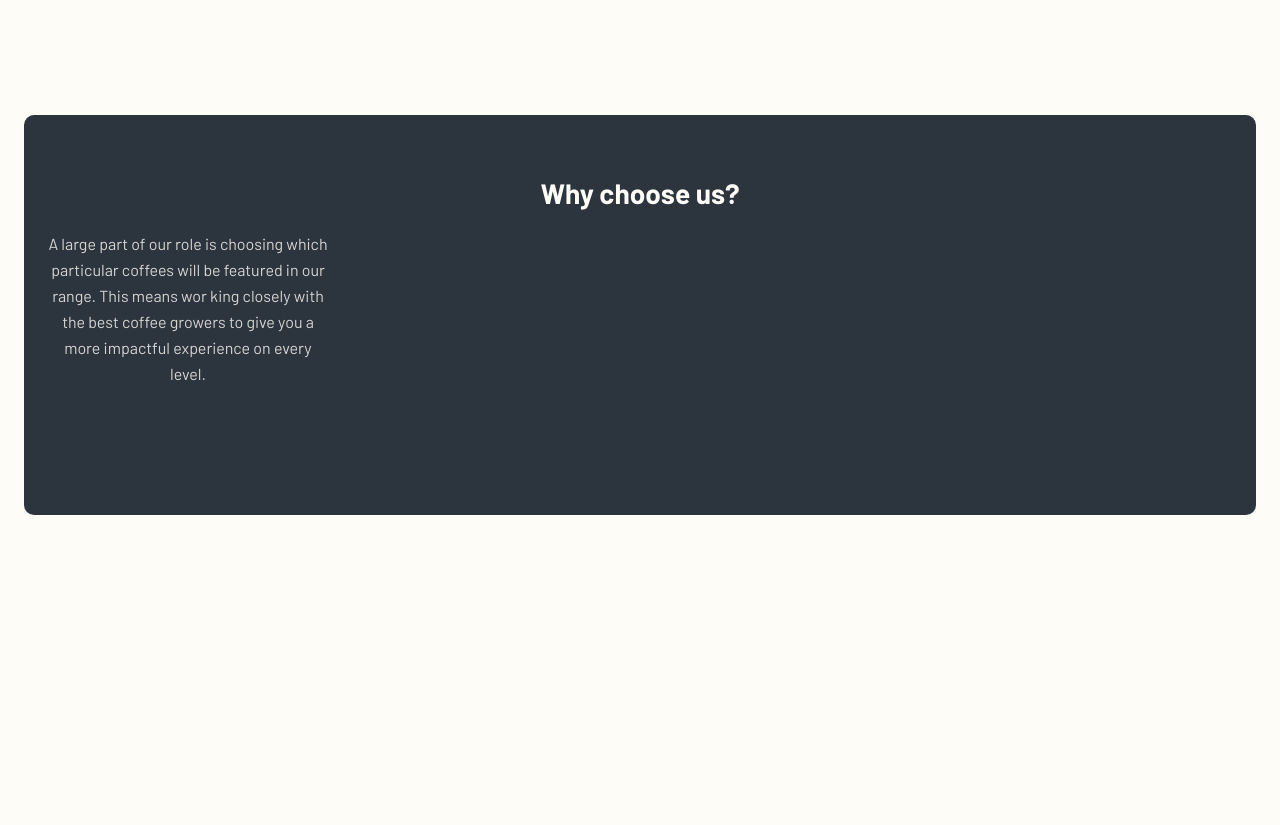
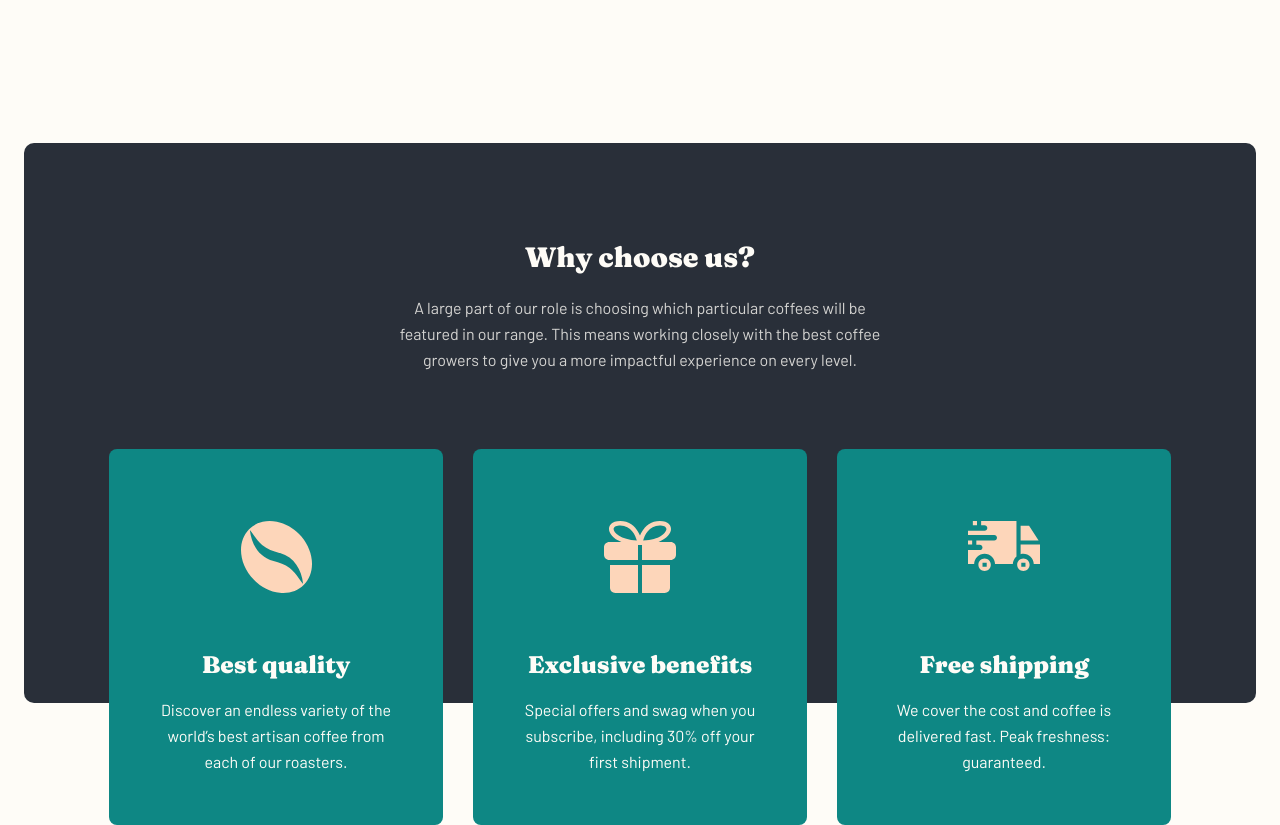
Before and after one commit to asrorkhujar/coffeeroasters-mobilefirst, a plain HTML site: page index.html in a window 1280 px wide. Shown: the part 1256-2081 px from the top of the page. Before the commit the page ends 1771 px from the top, so only its background shows below. Drawn offline with Linux system fonts and the light colour scheme.

Commit message:
fixed sitenav and finish feature section

```diff
--- a/css/styles.css
+++ b/css/styles.css
@@ -283,28 +283,114 @@ margin-bottom: 13px;
   margin-right: auto;
 }
 
-/* FEATURES */
-.features__top{
-  padding: 64px 24px;
+.features-top {
+  position: relative;
+  padding: 64px 24px 24px;
+  border-radius: 10px 10px 0 0;
+  background-color: #2C343E;
+  color: var(--light-cream);
   text-align: center;
-background-color: #2C343E;
-color: var(--light-cream);
-border-radius: 10px;
 }
-.features__heading{
-  font-weight: 900;
+
+.features-top::after{
+  content: '';
+  position: absolute;
+  top: 100%;
+  left: 0;
+  right: 0;
+  height: 630px;
+  background-color: #282F38;
+  z-index: -1;
+  border-radius: 0 0 10px 10px;
+
+}
+
+.features__heading {
+  margin-top: 0;
+  margin-bottom: 24px;
+  font-family: var(--font-family-fancy);
   font-size: 28px;
-  line-height: 28px;
+  line-height: 1;
+
+
+}
+
+.features__info {
   margin-top: 0;
+  margin-bottom: 0;
+  font-weight: normal;
+  color: var(--light-cream);
+  opacity: .8;
+}
+
+.features__list {
+  margin: 0;
+  padding: 36px 24px 0;
+  display: flex;
+  flex-direction: column;
+  list-style: none;
+}
+
+.features__item {
+  border-radius: 8px;
+  padding: 72px 12px 50px;
+  position: relative;
+  text-align: center;
+
+}
+.features__item:not(:last-child){
   margin-bottom: 24px;
 }
 
-.features__info{
-  max-width: 280px;
+.features__item::before{
+  flex-shrink: 0;
+  margin-bottom: 56px;
+  content: '';
+  width: 72px;
+  height: 72px;
+  background-repeat: no-repeat;
+  display: block;
+}
+
+.features__item--quality::before {
+  background-image: url("../img/coffee-icon.svg");
+}
+
+.features__item--benefits::before {
+  background-image: url("../img/gift-icon.svg");
+}
+
+.features__item--shipping::before {
+  background-image: url("../img/car-icon.svg");
+}
+
+
+.features__item:not(:last-child){
+  margin-bottom: 24px;
+}
+
+.item-feature {
+  display: flex;
+  flex-direction: column;
+  align-items: center;
+  text-align: center;
+  background-color: var(--dark-cyan);
+  color: var(--light-cream);
+}
+
+.item-feature__heading {
   margin-top: 0;
-  margin-bottom: 64px;
-  opacity: 0.8;
+  margin-bottom: 24px;
+  font-weight: 900;
+  font-size: 24px;
+  line-height: 32px;
+  font-family: var(--font-family-fancy);
+}
 
+.item-feature__info {
+  margin:0;
+  padding-left: 20px;
+  padding-right: 20px;
 }
 
 @media
@@ -364,36 +450,75 @@ line-height: 72px;
 
 }
 @media only screen and (min-width: 768px) {
-  /* SITE-HEADER */
-  .site-header__logo-img{
+   /* SITE-HEADER */
+
+   .site-header {
+    position: relative;
+    padding-top: 40px;
+    padding-bottom: 53px;
+    display: flex;
+    justify-content: space-between;
+    align-items: center;
+  }
+
+
+
+  .logo {
+    display: inline-block;
+    text-decoration: none;
+  }
+
+  .logo__img {
+    display: block;
     width: 236px;
     height: 26px;
-    }
-  .site-header__toggler{
+  }
+
+  .site-header__toggler {
     display: none;
+
+  }
+
+  .sitenav {
+    position: static;
+    display: flex;
+    align-items: center;
+    top: 0%;
+    left: 0;
+    right: 0;
+    padding: 0;
+    height: auto;
+    text-align: center;
+    transform: translateY(0px);
+    background-image: linear-gradient(0deg, rgba(254, 252, 247, 0.504981) 0%, #FEFCF7 55.94%);
+    font-family: var(--main-font);
+    transition: transform 0s ease;
+    overflow: visible;
   }
 
   .sitenav-list {
+    display: flex;
+    margin: 0;
     padding: 0;
-    margin: 0;
     list-style: none;
-    display: flex;
-    align-items: center;
   }
+
   .sitenav-item:not(:last-child) {
     margin-bottom: 0px;
-  margin-right: 32px;
+    margin-right: 33px;
   }
+
   .sitenav-link {
-    display: inline-block;
     text-decoration: none;
+    text-transform: capitalize;
     color: var(--grey);
+    font-weight: bold;
+    font-size: 12px;
+    line-height: 15px;
+    letter-spacing: 0.9px;
     text-transform: uppercase;
   }
 
-  .sitenav-link:active{
-    opacity: .6;
-  }
 
 
   /* HERO */
@@ -420,6 +545,52 @@ line-height: 72px;
 .item-collection__img{
   width: 255px;
   height: 193px;
+}
+
+
+/* FEATURE */
+
+
+.features-top{
+  padding-top: 56px 74px 34px;
+}
+
+.features-top::after{
+  background-color: var(--dark-grey-blue);
+  height: 334px;
+}
+
+.features__list{
+  flex-direction: column;
+}
+
+.features__item {
+  padding: 40px 48px 40px 70px;
+  flex-direction: row;
+  align-items: center;
+  text-align: left;
+}
+
+ .features__item::before{
+   margin: 0;
+   margin-right: 55px;
+ }
+
+
+.item-feature {
+  text-align: left;
+}
+
+.item-feature__box {
+  text-align: left;
+}
+
+.item-feature__heading{
+  margin-bottom: 16px;
+}
+
+.item-feature__info{
+  padding: 0;
 }
 
 
@@ -524,4 +695,66 @@ align-items: center;
 .collection__list{
    margin-top: -80px;
 }
+
+.features-top {
+  position: relative;
+  padding: 100px 360px 40px;
+  border-radius: 10px 10px 0 0;
+  background-color: #292F39;
+  color: var(--light-cream);
+  text-align: center;
 }
+
+.features-top::after {
+  content: '';
+  position: absolute;
+  top: 100%;
+  left: 0;
+  right: 0;
+  height: 290px;
+  z-index: -1;
+  border-radius: 0 0 10px 10px;
+  background-color: #292F39;
+
+}
+
+.features__heading {
+  margin-top: 0;
+  margin-bottom: 24px;
+  font-family: var(--font-family-fancy);
+  font-size: 28px;
+  line-height: 1;
+
+
+}
+
+.features__list {
+  margin: 0;
+  padding: 36px 85px 0;
+  display: flex;
+  flex-direction: row;
+  list-style: none;
+}
+
+.features__item {
+  padding: 72px 47px 50px;
+  width: 350px;
+  text-align: center;
+  margin-bottom: 0px;
+  flex-direction: column;
+}
+
+.features__item::before{
+  margin-bottom: 56px;
+  margin-right: 0;
+}
+
+ .features__item:not(:last-child){
+   margin-right: 30px;
+   margin-bottom: 0;
+ }
+.item-feature__box{
+  text-align: center;
+}
+
+}
--- a/index.html
+++ b/index.html
@@ -84,13 +84,36 @@
       </section>
 
       <!-- FEATURES -->
+      <section class="features">
+        <div class="features-top">
+          <h2 class="features__heading">Why choose us?</h2>
+          <p class="features__info">A large part of our role is choosing which particular coffees will be featured in our range. This means working closely with the best coffee growers to give you a more impactful experience on every level.</p>
+        </div>
+        <ul class="features__list">
+          <li class="features__item item-feature features__item--quality ">
+            <div class="item-feature__box">
+              <h3 class="item-feature__heading">Best quality</h3>
+              <p class="item-feature__info">Discover an endless variety of the world’s best artisan coffee from each of our roasters.</p>
+            </div>
+          </li>
+          <li class="features__item item-feature features__item--benefits">
+            <div class="item-feature__box">
+              <h3 class="item-feature__heading">Exclusive benefits</h3>
+              <p class="item-feature__info">Special offers and swag when you subscribe, including 30% off your first shipment.</p>
+            </div>
+          </li>
+          <li class="features__item item-feature features__item--shipping">
+            <div class="item-feature__box">
+              <h3 class="item-feature__heading">Free shipping</h3>
+              <p class="item-feature__info">We cover the cost and coffee is delivered fast. Peak freshness: guaranteed.</p>
+            </div>
+          </li>
+        </ul>
+      </section>
 
-<section class="features">
-  <div class="features__top">
-    <h2 class="features__heading">Why choose us?</h2>
-    <p class="features__info">A large part of our role is choosing which particular coffees will be featured  in our range. This means wor king closely with the best coffee growers to give you a more impactful experience on every level.</p>
-  </div>
-</section>
+
+
+
     </main>
 
     <footer class="site-footer">
```
